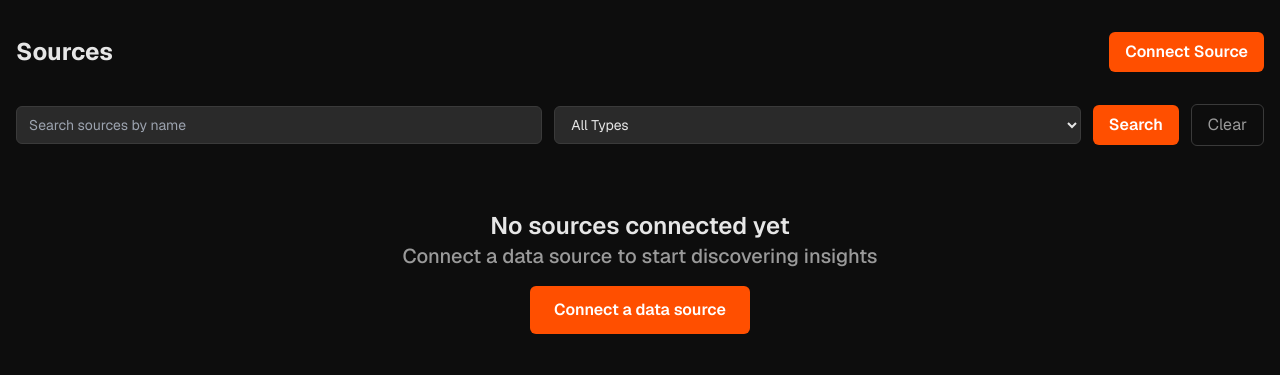
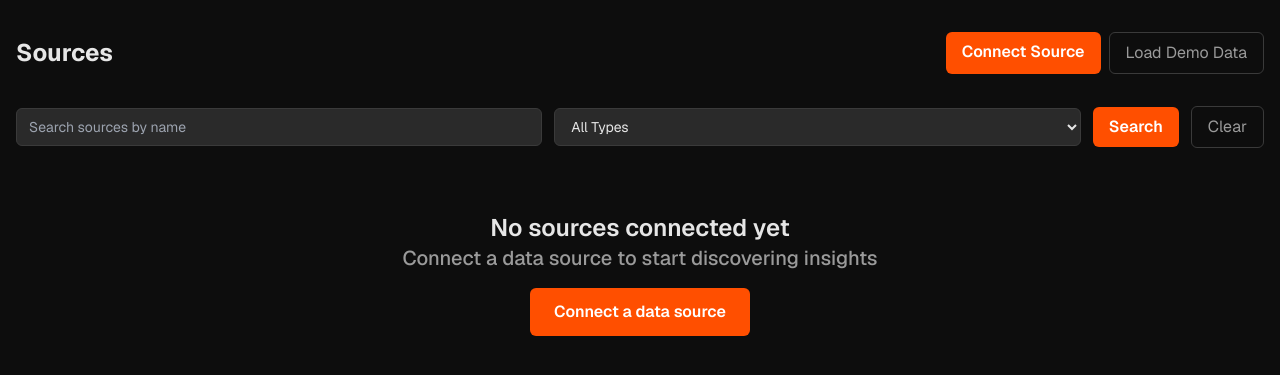
Before and after one commit to brayden-s-haws/Flint, a Django app: page /sources/ in a window 1280 px wide. Shown: the part 53-428 px from the top of the page. Run offline with Django 5.2, Linux system fonts and the light colour scheme; the visitor is signed in with stand-in values (Sample User, id 1); data comes from the database, SQL or seed files in the repository; data that the repository does not hold is empty; some libraries are stand-ins or nearby versions.

Commit message:
Update demo source labels, UI enhancements for demo data banner and actions, and refine navigation links.

```diff
--- a/apps/sources/connectors/registry.py
+++ b/apps/sources/connectors/registry.py
@@ -8,9 +8,9 @@ from demo.connectors.demo_connector import DemoConnector
 
 _REGISTRY: dict[str, Type[BaseConnector]] = {
     'postgresql': PostgreSQLConnector,
-    'hubspot_demo': DemoConnector,
-    'ga_demo': DemoConnector,
-    'customerdb_demo': DemoConnector,
+    'HubSpot (Demo)': DemoConnector,
+    'Google Analytics (Demo)': DemoConnector,
+    'Customer Database (Demo)': DemoConnector,
 }
 
 
--- a/templates/catalog/table_detail.html
+++ b/templates/catalog/table_detail.html
@@ -7,7 +7,7 @@
 {% block content %}
 <main class="max-w-7xl mx-auto px-4 py-8">
     <div class="mb-8">
-        <a class="text-sm text-flint-muted hover:text-flint-text" href="{% url 'catalog:list' %}">← Catalog</a>
+        <a class="text-sm text-flint-muted hover:text-flint-text" href="{% url 'sources:detail' object.schema.source.pk %}">← {{ object.schema.source.name }}</a>
         <h1 class="text-2xl font-bold text-flint-text">{{ object.name }}</h1>
         <p class="text-sm text-flint-muted">{{ object.schema.name }} · {{ object.schema.source.name }}</p>
     </div>
--- a/templates/sources/source_list.html
+++ b/templates/sources/source_list.html
@@ -6,7 +6,15 @@
 <main class="max-w-7xl mx-auto px-4 py-8">
     <div class="flex justify-between items-center mb-8">
         <h1 class="text-2xl font-bold text-flint-text">Sources</h1>
-        <a href="{% url 'sources:add' %}" class="bg-flint-orange hover:bg-flint-orange-hover text-white font-semibold py-2 px-4 rounded-md">Connect Source</a>
+        <div class="flex gap-2">
+            <a href="{% url 'sources:add' %}" class="bg-flint-orange hover:bg-flint-orange-hover text-white font-semibold py-2 px-4 rounded-md">Connect Source</a>
+            {%  if request.user.is_staff %}
+                <form method="post" action="{% url 'sources:load_demo' %}">
+                {% csrf_token %}
+                <button class="border border-flint-border-em rounded-md text-flint-muted hover:text-flint-text px-4 py-2 whitespace-nowrap" type="submit">Load Demo Data</button>
+            </form>
+            {% endif %}
+        </div>
     </div>
     <form class="flex gap-3 items-center mb-6">
         <input type="text" name="q" value="{{ q|default:'' }}" placeholder="Search sources by name" class="w-full bg-flint-card border border-flint-border-em rounded-md px-3 py-2 text-sm text-flint-text focus:outline-none focus:ring-2 focus:ring-flint-orange">
```
Also changed, not shown: devdocs/featuredocs/intra-source-use-cases.md (+3 -4 lines), templates/sources/source_detail.html (+7 -0 lines).
